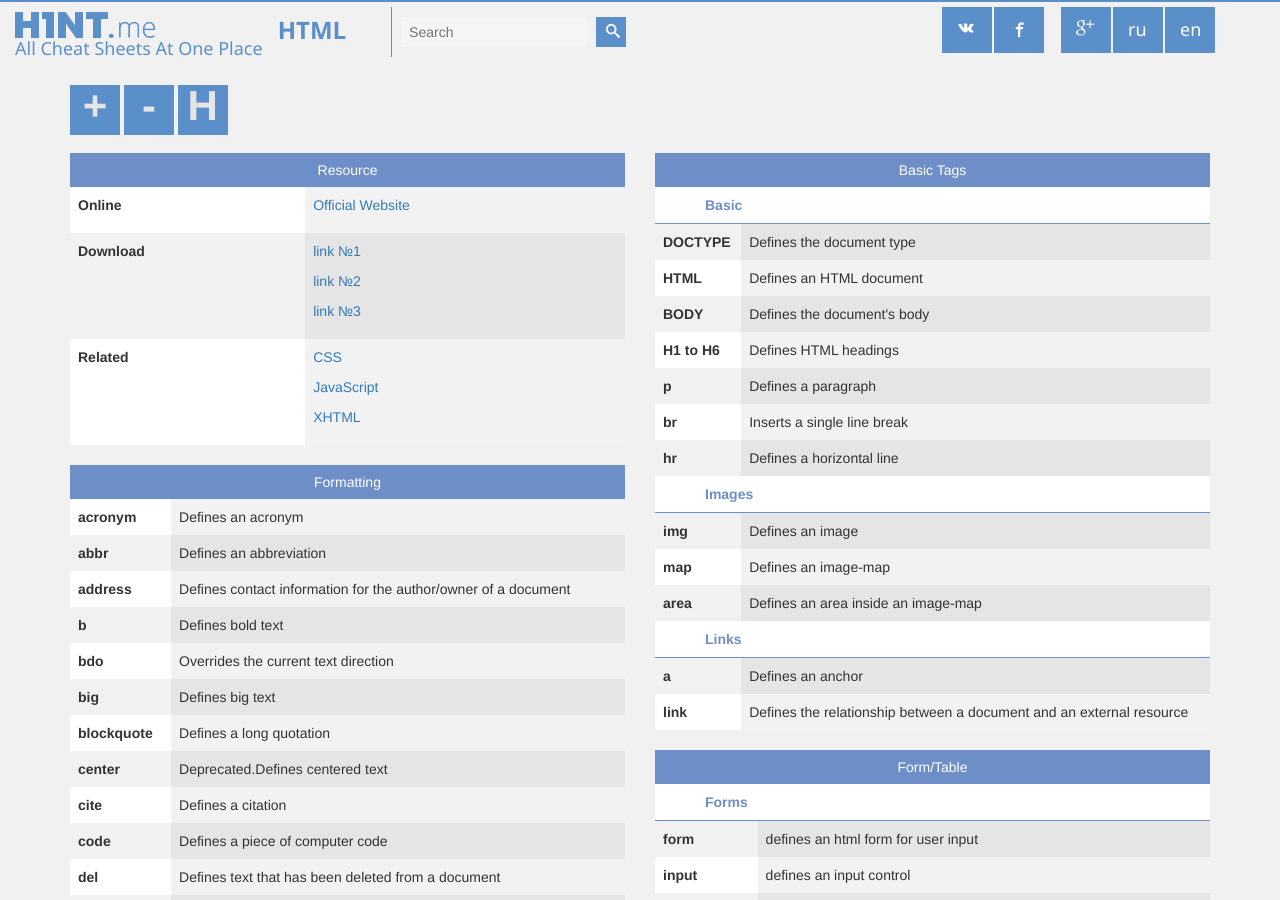
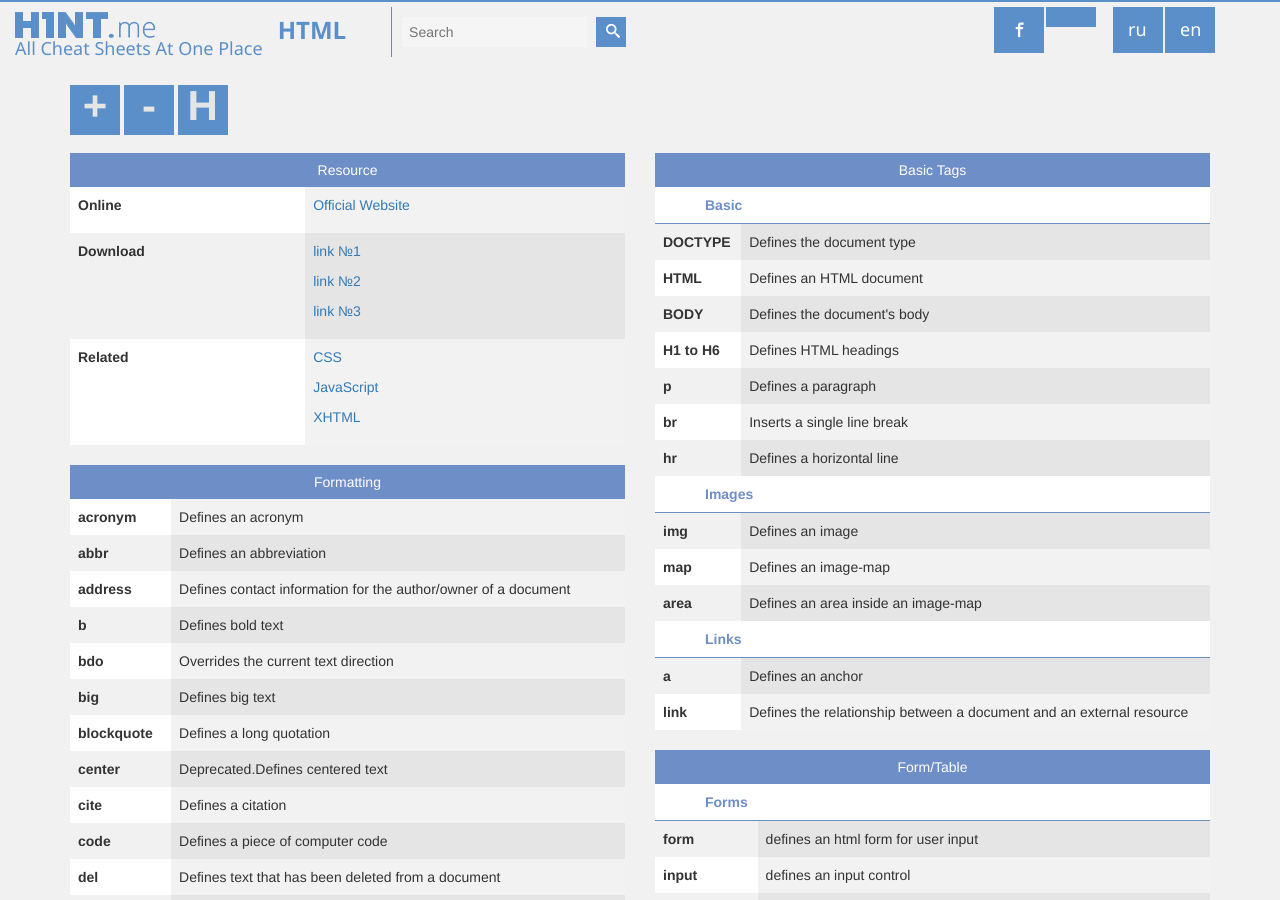
Before and after one commit to h1ntme/h1ntme.github.io, a Jekyll site: the page built from _posts/en/H/2015-01-30-html.html, in a window 1280 px wide and 900 px high. Built offline with Jekyll 4.4.1, drawn with Linux system fonts in a browser that asks for light colours; nearby versions of some CDN libraries.

Commit message:
add print button

```diff
--- a/_includes/header.html
+++ b/_includes/header.html
@@ -29,9 +29,8 @@
 <script type="text/javascript"><!--
 document.write(VK.Share.button(false,{type: "link_noicon", text: "<i class='icon-VK'></i>"}));
 --></script></li>
-				<li class="metro-nav-btn"><a href="http://vk.com/" target="_blank"><i class='icon-VK'></i></a></li>
 				<li class="metro-nav-btn"><a href="http://facebook.com/" target="_blank"><i class="icon-facebook"></i></a></li>
-				<li class="metro-nav-btn"><a href="http://plus.google.com/" target="_blank"><i class="icon-google-plus"></i></a></li>
+				<li class="metro-nav-btn"><a href="javascript:window.print(); void 0;" target="_blank"><i class="icon-printer"></i></a></li>
 				<li class="control-lang"><a href="/ru/{{page.title}}">ru</a></li>
 				<li class="control-lang"><a href="/en/{{page.title}}">en</a></li>
 				<!--закомментил пока вдруг вернемся к выпадающему li class="dropdown">
```
